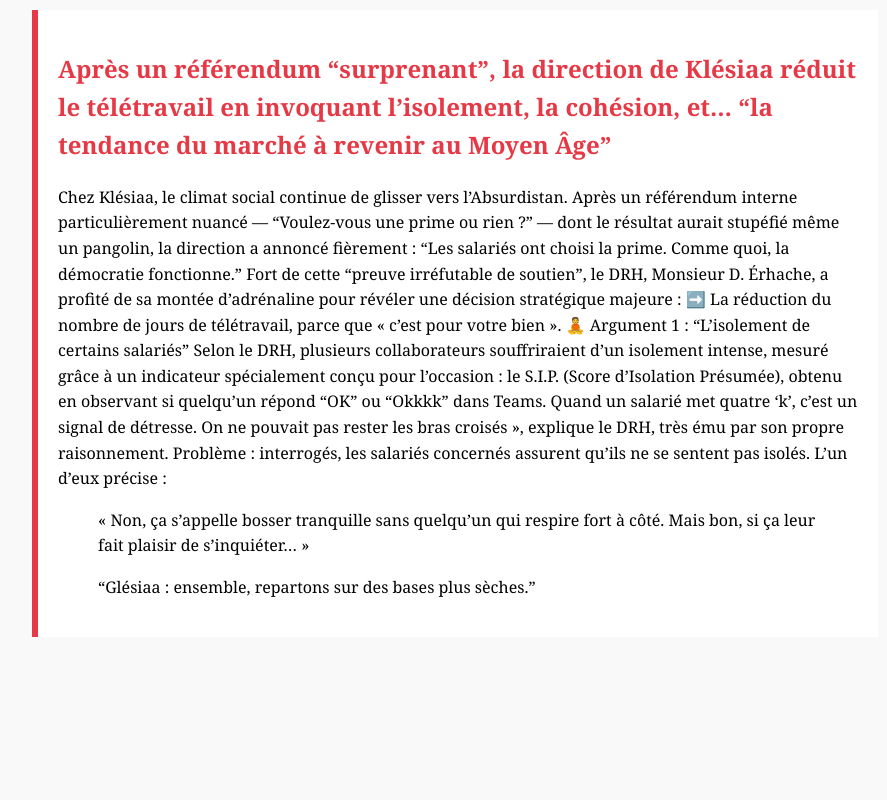
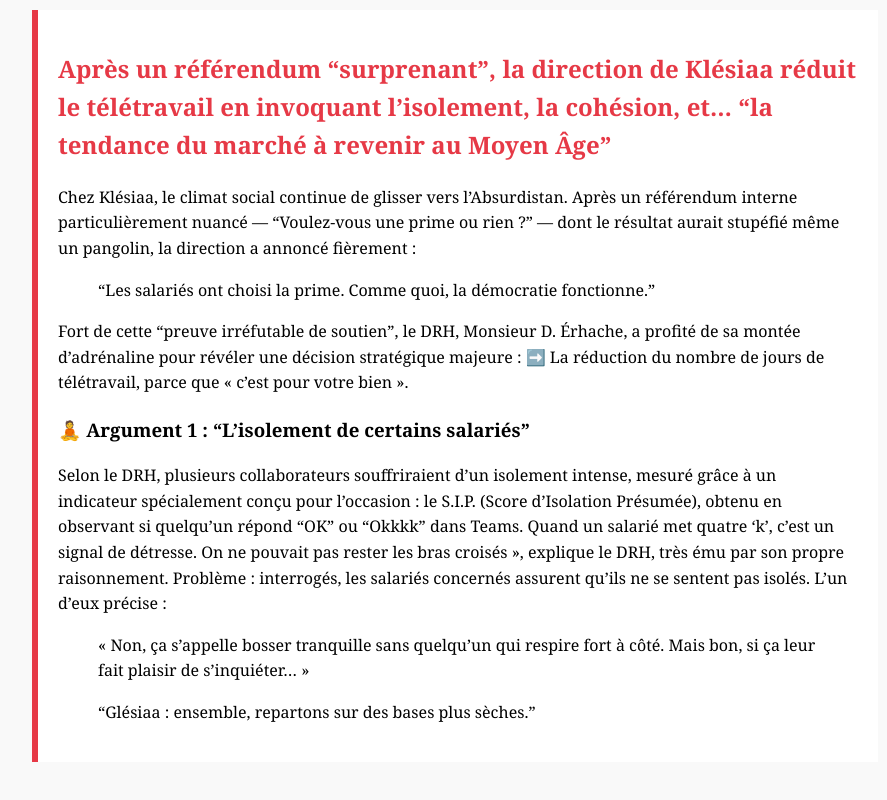
Before and after one commit to aurelie830/AdoptionFlocon, a plain HTML site: page index.html in a window 1280 px wide. Shown: the part 1634-2434 px from the top of the page, without its empty margins (185-1072 px from the left). Before the commit the page ends 2311 px from the top, so only its background shows below. Drawn offline with Linux system fonts and the light colour scheme.

Commit message:
Update index.html

```diff
--- a/index.html
+++ b/index.html
@@ -110,18 +110,16 @@
     <article id="article2">
         <h2>Après un référendum “surprenant”, la direction de Klésiaa réduit le télétravail en invoquant l’isolement, la cohésion, et… “la tendance du marché à revenir au Moyen Âge”</h2>
         <p>Chez Klésiaa, le climat social continue de glisser vers l’Absurdistan.
-Après un référendum interne particulièrement nuancé — “Voulez-vous une prime ou rien ?” — dont le résultat aurait stupéfié même un pangolin, la direction a annoncé fièrement :
-“Les salariés ont choisi la prime. Comme quoi, la démocratie fonctionne.”
-Fort de cette “preuve irréfutable de soutien”, le DRH, Monsieur D. Érhache, a profité de sa montée d’adrénaline pour révéler une décision stratégique majeure :
-➡️ La réduction du nombre de jours de télétravail, parce que « c’est pour votre bien ».
-🧘 Argument 1 : “L’isolement de certains salariés”
-Selon le DRH, plusieurs collaborateurs souffriraient d’un isolement intense, mesuré grâce à un indicateur spécialement conçu pour l’occasion :
+Après un référendum interne particulièrement nuancé — “Voulez-vous une prime ou rien ?” — dont le résultat aurait stupéfié même un pangolin, la direction a annoncé fièrement :</p>
+<blockquote>“Les salariés ont choisi la prime. Comme quoi, la démocratie fonctionne.”</blockquote>
+<p>Fort de cette “preuve irréfutable de soutien”, le DRH, Monsieur D. Érhache, a profité de sa montée d’adrénaline pour révéler une décision stratégique majeure :
+➡️ La réduction du nombre de jours de télétravail, parce que « c’est pour votre bien ».</p>
+<h3>🧘 Argument 1 : “L’isolement de certains salariés”</h3>
+<p>Selon le DRH, plusieurs collaborateurs souffriraient d’un isolement intense, mesuré grâce à un indicateur spécialement conçu pour l’occasion :
 le S.I.P. (Score d’Isolation Présumée), obtenu en observant si quelqu’un répond “OK” ou “Okkkk” dans Teams.
 Quand un salarié met quatre ‘k’, c’est un signal de détresse. On ne pouvait pas rester les bras croisés », explique le DRH, très ému par son propre raisonnement.
-
-
 Problème : interrogés, les salariés concernés assurent qu’ils ne se sentent pas isolés.
-L’un d’eux précise :
+L’un d’eux précise :</p>
 <blockquote>« Non, ça s’appelle bosser tranquille sans quelqu’un qui respire fort à côté. Mais bon, si ça leur fait plaisir de s’inquiéter… »</blockquote>
         <blockquote>“Glésiaa : ensemble, repartons sur des bases plus sèches.”</blockquote>
     </article>
```
